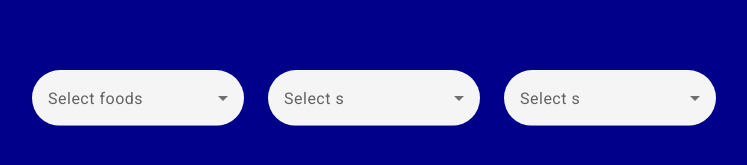
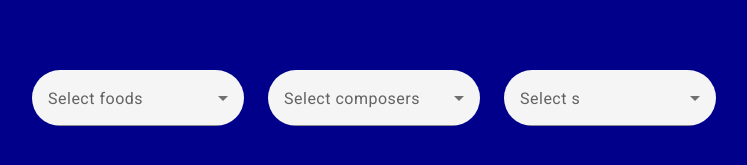
Before and after one commit to ztw17/generic-filter-dropdown, an Angular app: page / in a window 1280 px wide. Shown: the part 291-456 px from the top of the page, without its empty margins (266-1013 px from the left). Built offline with nearby package versions, Linux system fonts and the light colour scheme.

Commit message:
Add search-only dropdown type

```diff
--- a/src/app/app.component.html
+++ b/src/app/app.component.html
@@ -6,7 +6,13 @@
       class="dropdown-wrapper"
     >
     </filter-dropdown>
-    <filter-dropdown class="dropdown-wrapper"></filter-dropdown>
+    <filter-dropdown
+      label="composer"
+      [dataset]="composersDataset"
+      [searchOnly]="true"
+      class="dropdown-wrapper"
+    >
+    </filter-dropdown>
     <filter-dropdown class="dropdown-wrapper"></filter-dropdown>
   </div>
 </div>
--- a/src/app/app.component.ts
+++ b/src/app/app.component.ts
@@ -14,6 +14,13 @@ export class AppComponent {
 		{key: 'banana', value: 'Banana'},
 		{key: 'pretzels', value: 'Pretzels'},
 		{key: 'almonds', value: 'Almonds'},
-		{key: 'iceCrea,', value: 'Ice Cream'}
+		{key: 'iceCream,', value: 'Ice Cream'}
+	];
+  public composersDataset: KeyValue<string, string>[] = [
+		{key: 'mahler', value: 'Mahler'},
+		{key: 'strauss', value: 'Strauss'},
+		{key: 'wagner', value: 'Wagner'},
+		{key: 'berlioz', value: 'Berlioz'},
+		{key: 'bruckner', value: 'Bruckner'}
 	];
 }
--- a/src/app/generic-filter/filter-dropdown.component.html
+++ b/src/app/generic-filter/filter-dropdown.component.html
@@ -1,3 +1,27 @@
+<div *ngIf="searchOnly"><ng-container *ngTemplateOutlet="searchOnlyStyle"></ng-container></div>
+<div *ngIf="!searchOnly"><ng-container *ngTemplateOutlet="searchAndSelectStyle"></ng-container></div>
+
+<ng-template #searchOnlyStyle>
+  <mat-form-field class="dropdown-wrapper">
+    <mat-label>Select {{label}}s</mat-label>
+    <mat-select
+      multiple
+      [(ngModel)]="displayedOptions"
+      (selectionChange)="selectionChange($event.value)"
+      [compareWith]="compareObjects"
+    >
+      <div class="filter-input-div">
+        <input matInput (keyup)="applySearch($event)" placeholder="Search" [(ngModel)]="filterValue" class="filter-input-form">
+        <mat-icon class="input-icon">search</mat-icon>
+      </div>
+      <mat-option *ngFor="let item of searchableData" [value]="item">
+        {{item.value}}
+      </mat-option>
+    </mat-select>
+  </mat-form-field>
+</ng-template>
+
+<ng-template #searchAndSelectStyle>
   <mat-form-field class="dropdown-wrapper">
     <mat-label>Select {{label}}s</mat-label>
     <mat-select
@@ -19,3 +43,4 @@
       </mat-option>
     </mat-select>
   </mat-form-field>
+</ng-template>
--- a/src/app/generic-filter/filter-dropdown.component.ts
+++ b/src/app/generic-filter/filter-dropdown.component.ts
@@ -14,6 +14,7 @@ import { MatSlideToggleChange } from '@angular/material/slide-toggle';
 export class FilterDropdownComponent implements OnInit, OnDestroy {
   @Input() label: string = '';
   @Input() dataset: KeyValue<string, string>[] = [];
+  @Input() searchOnly: boolean = false;
 
 	public searchableData: KeyValue<string, string>[] = [];
 	public filterValue: string = '';
```
Lines whose indentation alone changed are shown as unchanged.
